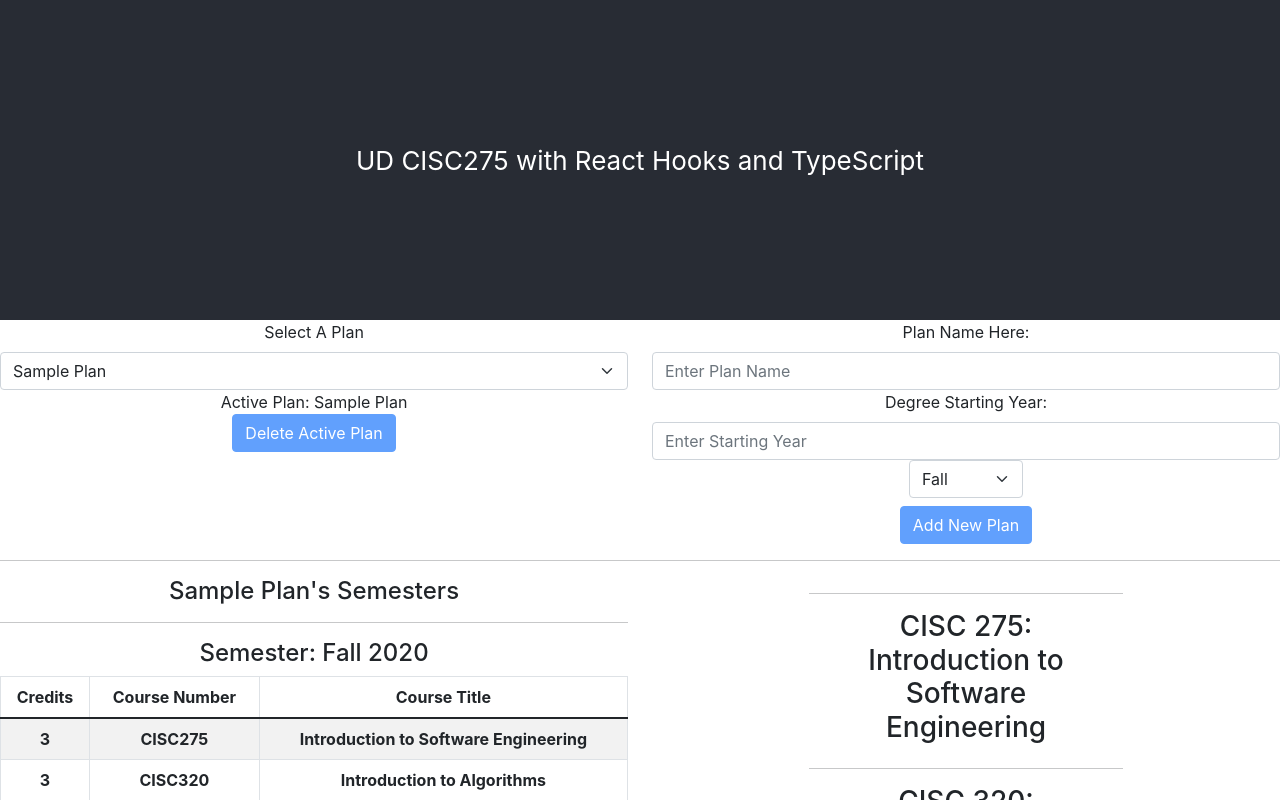
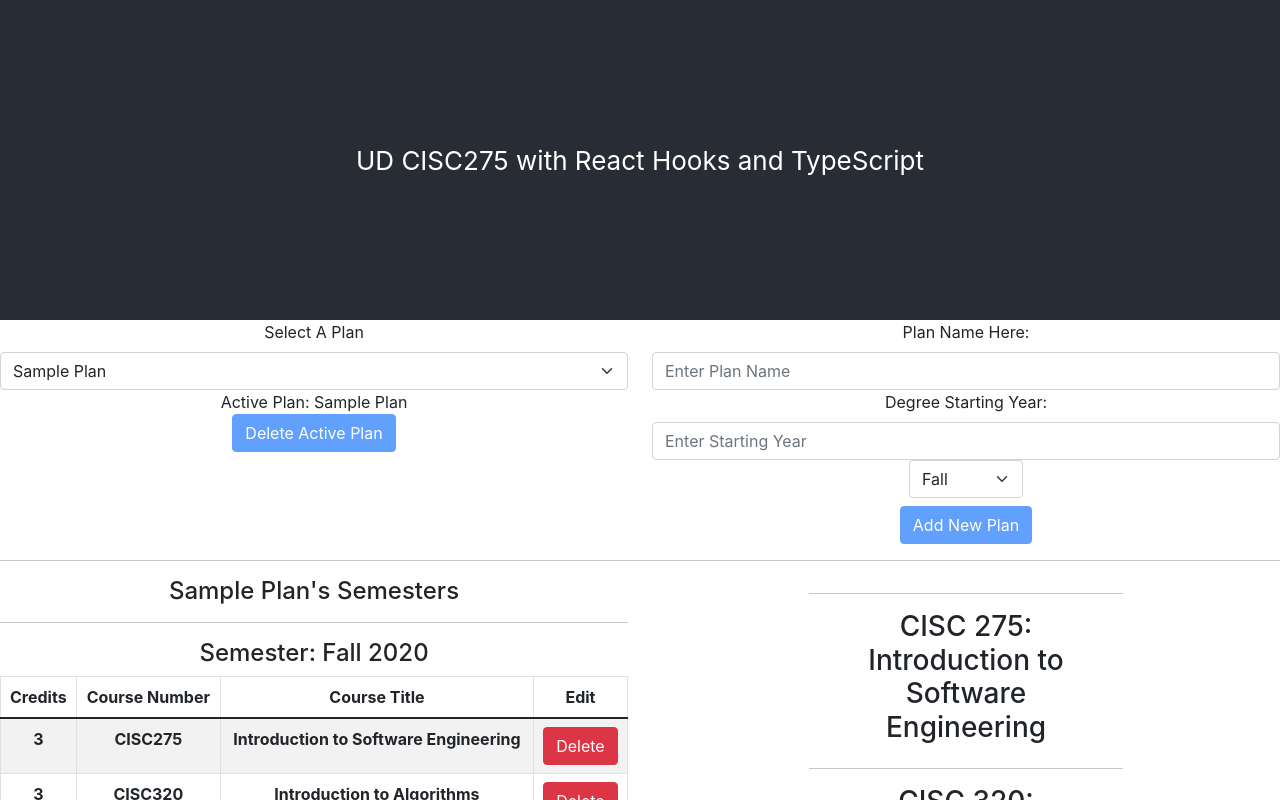
Before and after one commit to UD-CISC275-S22/cis-scheduler-team-2, a React (Create React App) app: page / in a window 1280 px wide. Shown: the top 800 px of the page. Built offline with nearby package versions, Linux system fonts and the light colour scheme.

Commit message:
tidied up AddCourse, added functioning buttons to delete courses

```diff
--- a/src/App.tsx
+++ b/src/App.tsx
@@ -130,6 +130,44 @@ function App(): JSX.Element {
         updatePlans(fixedPlanList);
     }
 
+    function deleteCourse(
+        courseDept: string,
+        courseCode: number,
+        semID: string
+    ) {
+        //deletes the specific course from the active plan, properly updating Semester credits also
+        const toFix = activePlan.semesters.filter(
+            (aSem: Semester): boolean => aSem.id === semID
+        );
+        const getClass = toFix[0].classes.filter(
+            (aCourse: Course): boolean =>
+                aCourse.department === courseDept &&
+                aCourse.courseCode === courseCode
+        )[0];
+        const fixCreds = toFix[0].credits - getClass.credits;
+        const fixCourse = toFix[0].classes.filter(
+            (aCourse: Course): boolean =>
+                !(
+                    aCourse.department === courseDept &&
+                    aCourse.courseCode === courseCode
+                )
+        );
+        const fixedPlan = {
+            ...activePlan,
+            semesters: activePlan.semesters.map(
+                (aSem: Semester): Semester =>
+                    aSem.id === semID
+                        ? { ...aSem, classes: fixCourse, credits: fixCreds }
+                        : { ...aSem }
+            )
+        };
+        const fixedPlanList = planList.map((plan: Plan) =>
+            plan.id === activePlan.id ? { ...fixedPlan } : { ...plan }
+        );
+        setActivePlan(fixedPlan);
+        updatePlans(fixedPlanList);
+    }
+
     return (
         <div className="App">
             <header className="App-header">
@@ -160,6 +198,7 @@ function App(): JSX.Element {
                         clearSem={clearSemester}
                         deleteSemester={deleteSemester}
                         courseAdder={addCourse}
+                        delCourseFunct={deleteCourse}
                     ></SemesterTable>
                     <hr />
                     <Button onClick={handleShowInsertSemesterModal}>
--- a/src/components/AddCourseToSemester.tsx
+++ b/src/components/AddCourseToSemester.tsx
@@ -239,7 +239,7 @@ export function AddCourseToSemester({
                         />
                     </Form.Group>
                     <Button disabled={!isValidCode()} onClick={addReq}>
-                        Add This Prerequisite to {semID}
+                        Add This Prerequisite
                     </Button>
                     {reqsList.map(
                         (aReq: string): JSX.Element => (
--- a/src/components/CourseTable.tsx
+++ b/src/components/CourseTable.tsx
@@ -2,8 +2,19 @@ import React, { useState } from "react";
 import { Table } from "react-bootstrap";
 import { Course } from "../interfaces/course";
 import { Semester } from "../interfaces/semester";
+import { DeleteCourseButton } from "./DeleteCourseButton";
 
-export function CourseTable({ semester }: { semester: Semester }): JSX.Element {
+export function CourseTable({
+    semester,
+    delCourseFunct
+}: {
+    semester: Semester;
+    delCourseFunct: (
+        courseDept: string,
+        courseCode: number,
+        semID: string
+    ) => void;
+}): JSX.Element {
     const [isVisible, setIsVisible] = useState<boolean>(true);
 
     function toggleVis(): void {
@@ -25,6 +36,7 @@ export function CourseTable({ semester }: { semester: Semester }): JSX.Element {
                             <th>Credits</th>
                             <th>Course Number</th>
                             <th>Course Title</th>
+                            <th>Edit</th>
                         </tr>
                     </thead>
                     <tbody>
@@ -33,6 +45,13 @@ export function CourseTable({ semester }: { semester: Semester }): JSX.Element {
                                 <th>{course.credits}</th>
                                 <th>{`${course.department}${course.courseCode}`}</th>
                                 <th>{course.title}</th>
+                                <th>
+                                    <DeleteCourseButton
+                                        course={course}
+                                        semester={semester}
+                                        delFunct={delCourseFunct}
+                                    ></DeleteCourseButton>
+                                </th>
                             </tr>
                         ))}
                     </tbody>
--- /dev/null
+++ b/src/components/DeleteCourseButton.tsx
@@ -0,0 +1,30 @@
+import React from "react";
+import { Button } from "react-bootstrap";
+import { Course } from "../interfaces/course";
+import { Semester } from "../interfaces/semester";
+
+interface DelCourseProp {
+    semester: Semester;
+    course: Course;
+    delFunct: (courseDept: string, courseCode: number, semID: string) => void;
+}
+
+export function DeleteCourseButton({
+    semester,
+    course,
+    delFunct
+}: DelCourseProp): JSX.Element {
+    //button to delete the selected course from the plan
+    return (
+        <div>
+            <Button
+                variant="danger"
+                onClick={() =>
+                    delFunct(course.department, course.courseCode, semester.id)
+                }
+            >
+                Delete
+            </Button>
+        </div>
+    );
+}
--- a/src/components/SemesterTable.tsx
+++ b/src/components/SemesterTable.tsx
@@ -15,12 +15,18 @@ export function SemesterTable({
     plan,
     clearSem,
     deleteSemester,
-    courseAdder
+    courseAdder,
+    delCourseFunct
 }: {
     plan: Plan;
     clearSem: (planID: number, semYear: number, semSeas: string) => void;
     deleteSemester: (semesterId: string) => void;
     courseAdder: (newCourse: Course, semID: string) => void;
+    delCourseFunct: (
+        courseDept: string,
+        courseCode: number,
+        semID: string
+    ) => void;
 }): JSX.Element {
     return (
         <div>
@@ -29,7 +35,10 @@ export function SemesterTable({
             <ul style={{ paddingLeft: "0", listStyle: "none" }}>
                 {plan.semesters.map((semester: Semester) => (
                     <li key={semester.id}>
-                        <CourseTable semester={semester}></CourseTable>
+                        <CourseTable
+                            semester={semester}
+                            delCourseFunct={delCourseFunct}
+                        ></CourseTable>
                         <Row>
                             <Col>
                                 <ClearSemesterButton
```
